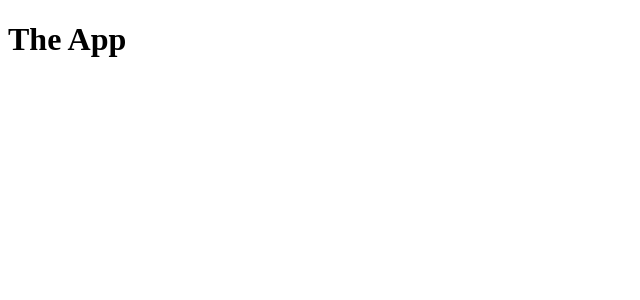
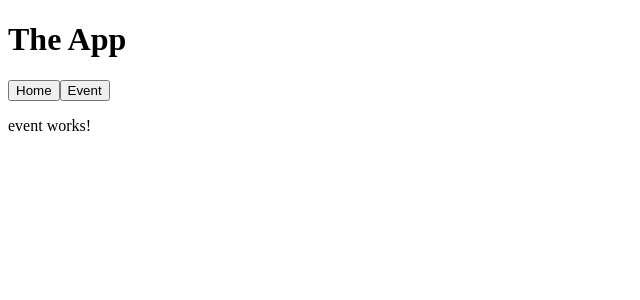
Before and after one commit to kpruehss/angular-ngrx-practice, an Angular app: page /event in a window 1280 px wide. Before the commit this address led to /. Shown: the top 300 px of the page, without its empty margins (0-640 px from the left). Built offline with nearby package versions, Linux system fonts and the light colour scheme.

Commit message:
Added router buttons and event modules

```diff
--- a/src/app/app.component.css
+++ b/src/app/app.component.css
@@ -0,0 +1,7 @@
+.menu {
+  display: flex;
+}
+
+.router-link-active {
+  color: blue;
+}
--- a/src/app/app.component.html
+++ b/src/app/app.component.html
@@ -1,3 +1,9 @@
 <h1>The App</h1>
+<div class="menu">
+  <button routerLink="['/home']"
+    routerLinkActive="router-link-active">Home</button>
+  <button routerLink="['/event']"
+    routerLinkActive="router-link-active">Event</button>
+</div>
 
 <router-outlet></router-outlet>
--- a/src/app/app.module.ts
+++ b/src/app/app.module.ts
@@ -12,6 +12,7 @@ import { HomeComponent } from './home/containers/home/home.component';
     RouterModule.forRoot([
       { path: '', pathMatch: 'full', redirectTo: 'home' },
       { path: 'home', component: HomeComponent },
+      { path: 'event', loadChildren: './event/event.module#EventModule' },
     ]),
   ],
   providers: [],
--- /dev/null
+++ b/src/app/event/containers/event/event.component.html
@@ -0,0 +1,3 @@
+<p>
+  event works!
+</p>
--- /dev/null
+++ b/src/app/event/containers/event/event.component.ts
@@ -0,0 +1,15 @@
+import { Component, OnInit } from '@angular/core';
+
+@Component({
+  selector: 'app-event',
+  templateUrl: './event.component.html',
+  styleUrls: ['./event.component.css']
+})
+export class EventComponent implements OnInit {
+
+  constructor() { }
+
+  ngOnInit() {
+  }
+
+}
```
Also changed, not shown: src/app/event/event.module.ts (added, +13 -0 lines), src/app/event/containers/event/event.component.css (added), 2 other files (tests, documents, lock files or other folders).
